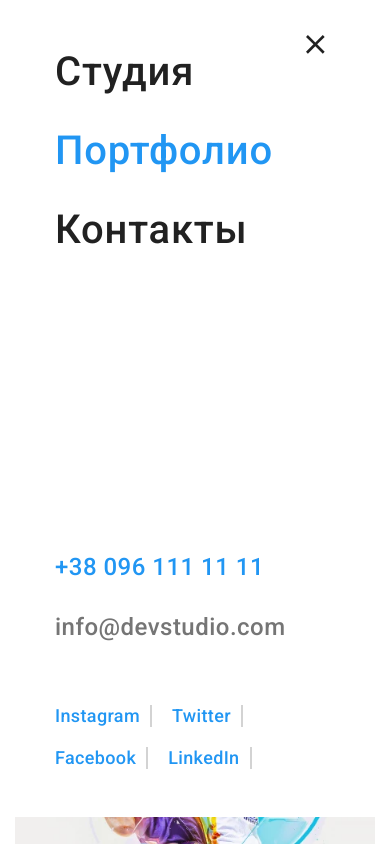
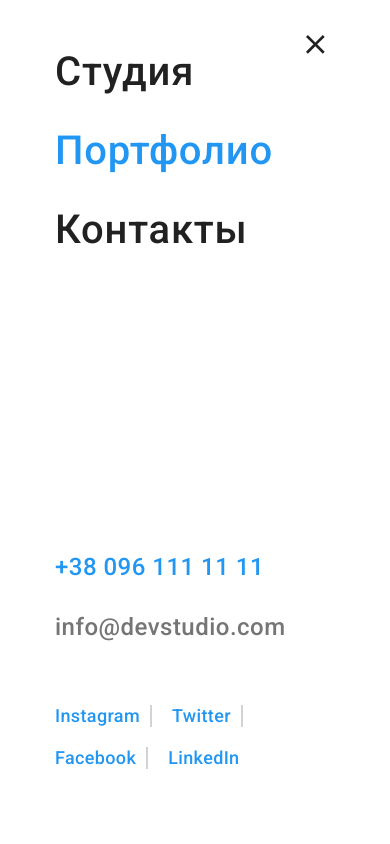
Before and after one commit to olya4e/WebStudio, a plain HTML site: page portfolio.html in a window 390 px wide. Both pictures are taken after a click on the button 355 px from the left and 44 px from the top of the page. Shown: the top 844 px of the page. Drawn offline with nearby package versions, Linux system fonts and the light colour scheme.

Commit message:
правка 4

```diff
--- a/portfolio.html
+++ b/portfolio.html
@@ -76,7 +76,7 @@
                 <li class="mobile-menu__social-item"><a class="mobile-menu__social-link" href="">Instagram</a></li>
                 <li class="mobile-menu__social-item"><a class="mobile-menu__social-link" href="">Twitter</a></li>
                 <li class="mobile-menu__social-item"><a class="mobile-menu__social-link" href="">Facebook</a></li>
-                <li class="mobile-menu__social-item"><a class="mobile-menu__social-link" href="">LinkedIn</a></li>
+                <li class="mobile-menu__social-item last"><a class="mobile-menu__social-link" href="">LinkedIn</a></li>
             </ul>
         </div>
     </div>
--- a/sass/components/_mobile-menu.scss
+++ b/sass/components/_mobile-menu.scss
@@ -7,7 +7,7 @@
         top: 0;
         left: 0;
         width: 100%;
-        max-height: 100%;
+        height: 100vh;
         padding-top: 48px;
         padding-right: 40px;
         padding-bottom: 48px;
--- a/sass/layout/_header.scss
+++ b/sass/layout/_header.scss
@@ -34,6 +34,7 @@
     display: flex;
     align-items: center;
     gap: 30px;
+    margin-left: auto;
     @media screen and (max-width: 767px) {
         display: none;
     }
```
Also changed, not shown: css/main.css, css/main.min.css, 2 other files.
